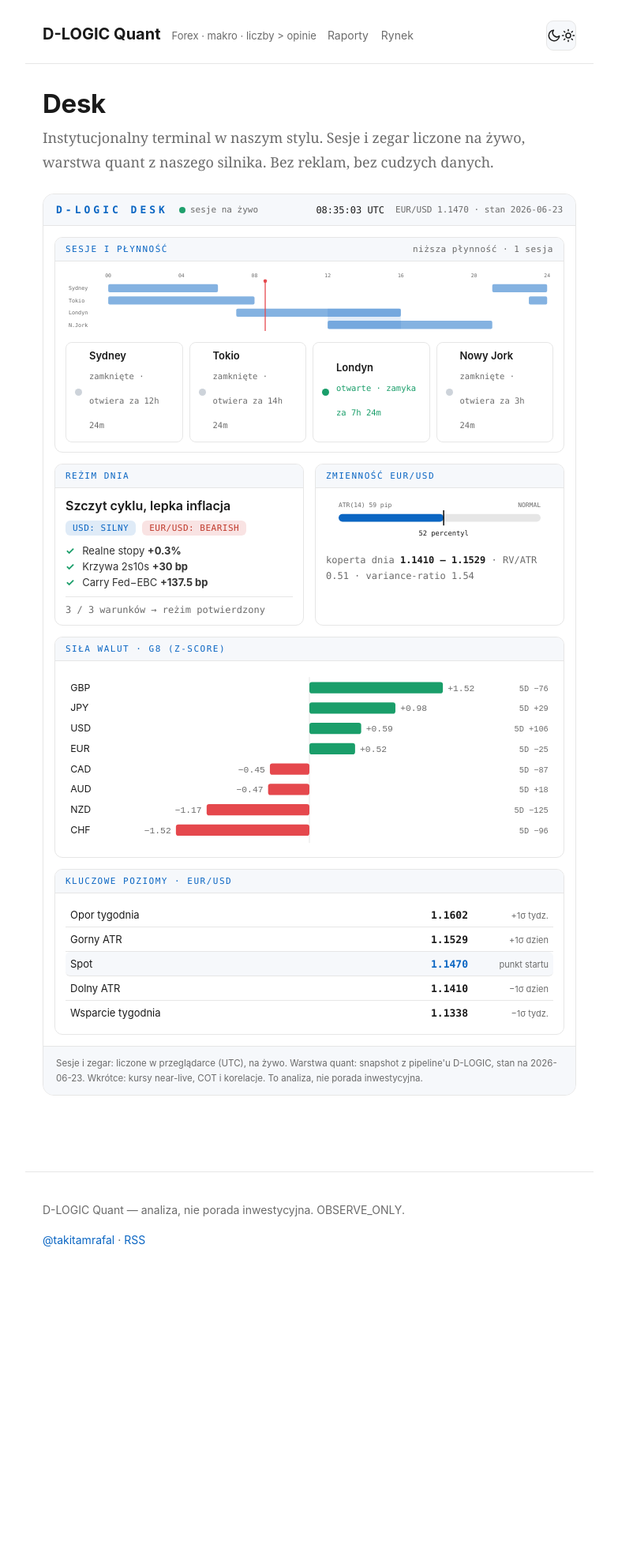
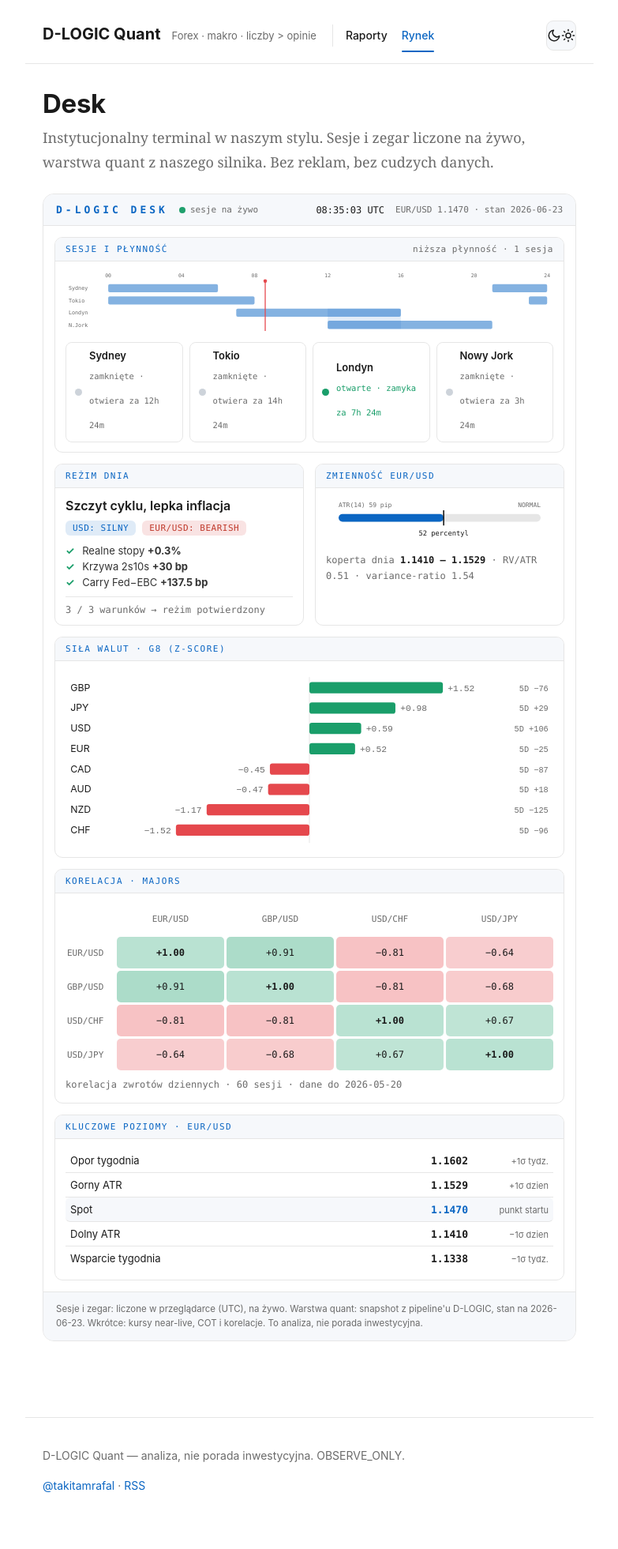
Before and after one commit to rdemb/dlogic-quant, a Jekyll site: the page built from rynek.html, in a window 1280 px wide. Shown: the whole page at 79% size, without its empty margins (248-1031 px from the left). Built offline with Jekyll 4.4.1, drawn with Linux system fonts in a browser that asks for light colours; before the commit the page ends 1650 px from its top, so only the background shows below that.

Commit message:
Desk: korelacja majors, eksponowane menu, czytelnosc mobile

```diff
--- a/_data/desk.yml
+++ b/_data/desk.yml
@@ -34,3 +34,12 @@ levels:
   - { label: "Spot", price: "1.1470", note: "punkt startu", spot: true }
   - { label: "Dolny ATR", price: "1.1410", note: "−1σ dzien" }
   - { label: "Wsparcie tygodnia", price: "1.1338", note: "−1σ tydz." }
+correlation:
+  asof: "2026-05-20"
+  lookback: 60
+  symbols: ["EUR/USD", "GBP/USD", "USD/CHF", "USD/JPY"]
+  matrix:
+    - [1.00, 0.91, -0.81, -0.64]
+    - [0.91, 1.00, -0.81, -0.68]
+    - [-0.81, -0.81, 1.00, 0.67]
+    - [-0.64, -0.68, 0.67, 1.00]
--- a/_layouts/default.html
+++ b/_layouts/default.html
@@ -16,8 +16,8 @@
   <a href="{{ '/' | relative_url }}" class="brand">D-LOGIC Quant</a>
   <span class="tag">Forex · makro · liczby &gt; opinie</span>
   <nav class="nav">
-    <a href="{{ '/' | relative_url }}">Raporty</a>
-    <a href="{{ '/rynek/' | relative_url }}">Rynek</a>
+    <a href="{{ '/' | relative_url }}"{% if page.url == '/' %} class="on"{% endif %}>Raporty</a>
+    <a href="{{ '/rynek/' | relative_url }}"{% if page.url == '/rynek/' %} class="on"{% endif %}>Rynek</a>
   </nav>
   <button id="theme-toggle" class="theme-toggle" type="button" aria-label="Przełącz tryb jasny lub ciemny" title="Tryb jasny / ciemny" onclick="var n=document.documentElement.getAttribute('data-theme')==='dark'?'light':'dark';document.documentElement.setAttribute('data-theme',n);try{localStorage.setItem('theme',n)}catch(e){}">
     <svg class="ic-moon" width="18" height="18" viewBox="0 0 24 24" fill="none" stroke="currentColor" stroke-width="2" stroke-linecap="round" stroke-linejoin="round" aria-hidden="true"><path d="M21 12.8A9 9 0 1 1 11.2 3 7 7 0 0 0 21 12.8z"/></svg>
--- a/assets/css/style.css
+++ b/assets/css/style.css
@@ -78,8 +78,11 @@ pre code{background:none;padding:0;font-size:inherit}
   h1{font-size:24px}
   table{display:block;overflow-x:auto;white-space:nowrap}
 }
-.nav{display:flex;gap:16px;align-self:center;font-family:-apple-system,Segoe UI,Roboto,sans-serif;font-size:14px}
-.nav a{color:var(--mut)}.nav a:hover{color:var(--acc);text-decoration:none}
+.nav{display:flex;gap:18px;align-self:center;margin-left:6px;padding-left:16px;border-left:1px solid var(--line);font-family:-apple-system,Segoe UI,Roboto,sans-serif;font-size:14px}
+.nav a{color:var(--ink);font-weight:500;position:relative;padding:2px 0}
+.nav a:hover{color:var(--acc);text-decoration:none}
+.nav a.on{color:var(--acc)}
+.nav a.on::after{content:"";position:absolute;left:0;right:0;bottom:-7px;height:2px;background:var(--acc);border-radius:2px}
 .dk{border:1px solid var(--line);border-radius:14px;overflow:hidden;margin:14px 0 8px;background:var(--bg)}
 .dk-head{display:flex;align-items:center;gap:14px;flex-wrap:wrap;padding:12px 16px;background:var(--soft);border-bottom:1px solid var(--line)}
 .dk-brand{font:700 13px ui-monospace,Consolas,monospace;letter-spacing:4px;color:var(--acc)}
@@ -95,6 +98,7 @@ pre code{background:none;padding:0;font-size:inherit}
 .dk-liq{color:var(--mut);letter-spacing:.5px;text-transform:none}
 .dk-wb{padding:12px 13px}
 .dk-wb svg{width:100%;height:auto;display:block}
+.dk-scroll{overflow-x:auto;-webkit-overflow-scrolling:touch}
 .dk-axis{stroke:var(--line)}.dk-t{fill:var(--ink)}.dk-tm{fill:var(--mut)}
 .dk-band{fill:var(--acc);opacity:.5}.dk-band-hi{fill:var(--acc);opacity:.12}
 .dk-now{stroke:#e5484d;stroke-width:2}.dk-nowdot{fill:#e5484d}
@@ -116,6 +120,11 @@ pre code{background:none;padding:0;font-size:inherit}
 .dk-score{margin-top:10px;font:12px ui-monospace,Consolas,monospace;color:var(--mut);border-top:1px solid var(--line);padding-top:9px}
 .dk-meta{font:12px ui-monospace,Consolas,monospace;color:var(--mut);margin-top:8px;line-height:1.7}
 .dk-meta b{color:var(--ink)}
+.dk-corr{display:grid;gap:3px}
+.dk-cc{display:flex;align-items:center;justify-content:center;height:40px;font:12px ui-monospace,Consolas,monospace;color:var(--ink);border-radius:5px}
+.dk-ch{color:var(--mut);font-size:11px}
+.dk-rh{color:var(--mut);font-size:11px;justify-content:flex-start;padding-left:2px}
+.dk-diag{font-weight:700}
 .dk-levels{display:flex;flex-direction:column}
 .dk-lv{display:flex;align-items:baseline;gap:10px;padding:7px 6px;border-bottom:1px solid var(--line)}
 .dk-lv:last-child{border-bottom:0}
@@ -124,5 +133,20 @@ pre code{background:none;padding:0;font-size:inherit}
 .dk-lv-n{font:11px -apple-system,Segoe UI,Roboto,sans-serif;color:var(--mut);width:92px;text-align:right}
 .dk-lv.spot{background:var(--soft);border-radius:6px}.dk-lv.spot .dk-lv-p{color:var(--acc)}
 .dk-foot{padding:12px 16px;border-top:1px solid var(--line);background:var(--soft);color:var(--mut);font:11.5px -apple-system,Segoe UI,Roboto,sans-serif;line-height:1.6}
-@media (max-width:640px){.nav{font-size:13px;gap:12px}}
-@media (max-width:620px){.dk-body{grid-template-columns:1fr}.dk-head{gap:10px}.dk-clock{margin-left:0}}
+@media (max-width:640px){.nav{font-size:13px;gap:14px;margin-left:0;padding-left:0;border-left:0}}
+@media (max-width:620px){
+  .dk-body{grid-template-columns:1fr;padding:11px;gap:12px}
+  .dk-head{gap:10px}.dk-clock{margin-left:0;font-size:13px}
+  .dk-wb{padding:11px}
+  .dk-tl{min-width:560px}.dk-tl text{font-size:13px}
+  #dk-strength svg{min-width:450px}
+  .dk-corr{min-width:430px}
+  .dk-phase{font-size:17px}
+  .dk-chip{font-size:12px}
+  .dk-cond div{font-size:14px}
+  .dk-score{font-size:12.5px}
+  .dk-meta{font-size:13px}
+  .dk-lv-l{font-size:14px}.dk-lv-p{font-size:14px}.dk-lv-n{font-size:12px;width:78px}
+  .dk-schip b{font-size:14px}.dk-schip .st{font-size:11.5px}
+  .dk-cc{height:38px;font-size:12.5px}
+}
--- a/assets/js/desk.js
+++ b/assets/js/desk.js
@@ -42,7 +42,7 @@
       s += '<text class="dk-tm" x="594" y="' + (y + 11) + '" font-size="10" text-anchor="end" font-family="ui-monospace,monospace">5D ' + sgn(d.bps5d, 0) + '</text>';
     }
     s += '</svg>';
-    set("dk-strength", s);
+    set("dk-strength", '<div class="dk-scroll">' + s + '</div>');
   }
 
   // ---------- ZMIENNOSC ----------
@@ -72,6 +72,30 @@
     }
     html += '</div>';
     set("dk-levels", html);
+  }
+
+  // ---------- KORELACJA ----------
+  function ccol(v) {
+    if (v >= 0.999) return "rgba(26,158,106,.30)";
+    var a = (Math.min(Math.abs(v), 1) * 0.34 + 0.05).toFixed(2);
+    return (v >= 0 ? "rgba(26,158,106," : "rgba(229,72,77,") + a + ")";
+  }
+  function correlation() {
+    if (!D.correlation) return;
+    var c = D.correlation, S = c.symbols, M = c.matrix;
+    var html = '<div class="dk-corr" style="grid-template-columns:62px repeat(' + S.length + ',1fr)">';
+    html += '<div class="dk-cc dk-ch"></div>';
+    for (var k = 0; k < S.length; k++) html += '<div class="dk-cc dk-ch">' + S[k] + '</div>';
+    for (var i = 0; i < M.length; i++) {
+      html += '<div class="dk-cc dk-rh">' + S[i] + '</div>';
+      for (var j = 0; j < M[i].length; j++) {
+        var v = M[i][j], t = (v > 0 ? "+" : (v < 0 ? "−" : "")) + Math.abs(v).toFixed(2);
+        html += '<div class="dk-cc' + (i === j ? " dk-diag" : "") + '" style="background:' + ccol(v) + '">' + t + '</div>';
+      }
+    }
+    html += '</div>';
+    var meta = '<div class="dk-meta">korelacja zwrotów dziennych · ' + c.lookback + ' sesji · dane do ' + c.asof + '</div>';
+    set("dk-corr", '<div class="dk-scroll">' + html + '</div>' + meta);
   }
 
   // ---------- SESJE (live) ----------
@@ -105,6 +129,6 @@
     if (liq) liq.textContent = cnt >= 2 ? ("wysoka płynność · " + cnt + " sesje") : (cnt === 1 ? "niższa płynność · 1 sesja" : "pauza · brak sesji");
   }
 
-  regime(); strength(); vol(); levels();
+  regime(); strength(); vol(); levels(); correlation();
   tick(); setInterval(tick, 1000);
 })();
--- a/rynek.html
+++ b/rynek.html
@@ -19,6 +19,7 @@ description: "D-LOGIC Desk — instytucjonalny terminal rynkowy w naszym stylu:
     <section class="dk-card span2">
       <div class="dk-wh"><span>Sesje i płynność</span><span class="dk-liq" id="dk-liq"></span></div>
       <div class="dk-wb">
+        <div class="dk-scroll">
         <svg class="dk-tl" viewBox="0 0 960 124" xmlns="http://www.w3.org/2000/svg" font-family="ui-monospace,Consolas,monospace">
           <g class="dk-tm" font-size="10" text-anchor="middle">
             <text x="84" y="13">00</text><text x="228" y="13">04</text><text x="372" y="13">08</text><text x="516" y="13">12</text><text x="660" y="13">16</text><text x="804" y="13">20</text><text x="948" y="13">24</text>
@@ -34,6 +35,7 @@ description: "D-LOGIC Desk — instytucjonalny terminal rynkowy w naszym stylu:
           <line class="dk-now" id="dk-now-line" x1="84" y1="20" x2="84" y2="118"/>
           <circle class="dk-nowdot" id="dk-now-dot" cx="84" cy="20" r="3.5"/>
         </svg>
+        </div>
         <div class="dk-sess">
           <div class="dk-schip" id="dk-ses0"><span class="dot"></span><div><b>Sydney</b><span class="st">—</span></div></div>
           <div class="dk-schip" id="dk-ses1"><span class="dot"></span><div><b>Tokio</b><span class="st">—</span></div></div>
@@ -46,6 +48,7 @@ description: "D-LOGIC Desk — instytucjonalny terminal rynkowy w naszym stylu:
     <section class="dk-card"><div class="dk-wh">Reżim dnia</div><div class="dk-wb" id="dk-regime"></div></section>
     <section class="dk-card"><div class="dk-wh">Zmienność EUR/USD</div><div class="dk-wb" id="dk-vol"></div></section>
     <section class="dk-card span2"><div class="dk-wh">Siła walut · G8 (z-score)</div><div class="dk-wb" id="dk-strength"></div></section>
+    <section class="dk-card span2"><div class="dk-wh">Korelacja · majors</div><div class="dk-wb" id="dk-corr"></div></section>
     <section class="dk-card span2"><div class="dk-wh">Kluczowe poziomy · EUR/USD</div><div class="dk-wb" id="dk-levels"></div></section>
 
   </div>
```
